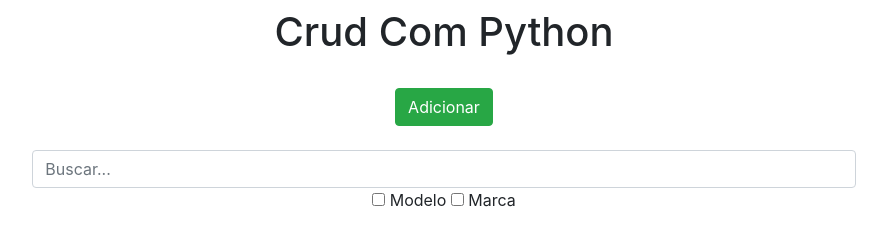
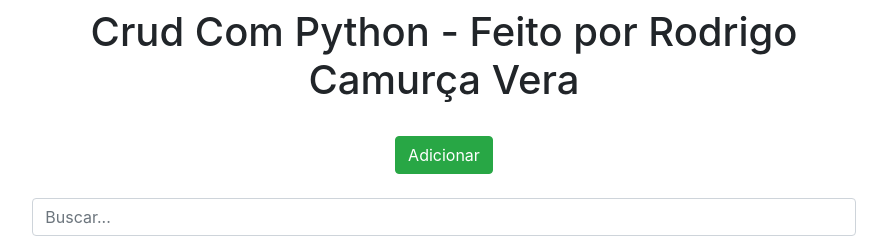
Before and after one commit to rcvdigo/Projeto-Crud-Em-Python, a Django app: page / in a window 1280 px wide. Shown: the top 239 px of the page, without its empty margins (196-1083 px from the left). Run offline with Django 4.2, Linux system fonts and the light colour scheme; data that the repository does not hold is empty; some libraries are stand-ins or nearby versions.

Commit message:
Update.index

```diff
--- a/appCrud/templates/index.html
+++ b/appCrud/templates/index.html
@@ -9,7 +9,7 @@
 </head>
 <body>
     <div class="col-8 m-auto pt-2 pb-2 text-center">
-        <h1>Crud Com Python</h1>
+        <h1>Crud Com Python - Feito por Rodrigo Camurça Vera</h1>
     </div>
         <!--Para usar um comando if ex:
         {% if carro == 'Fiat Uno' %}
```
